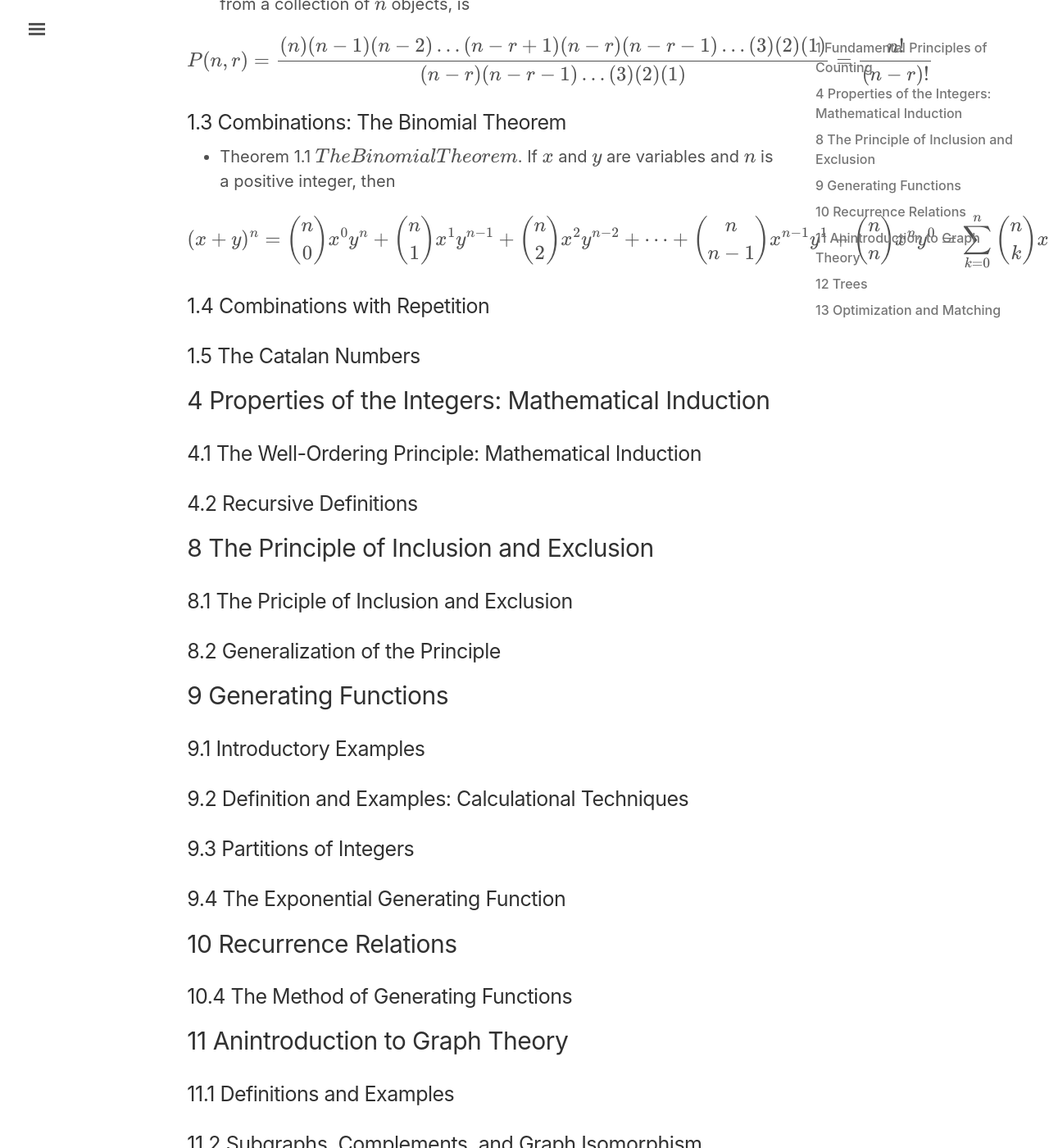
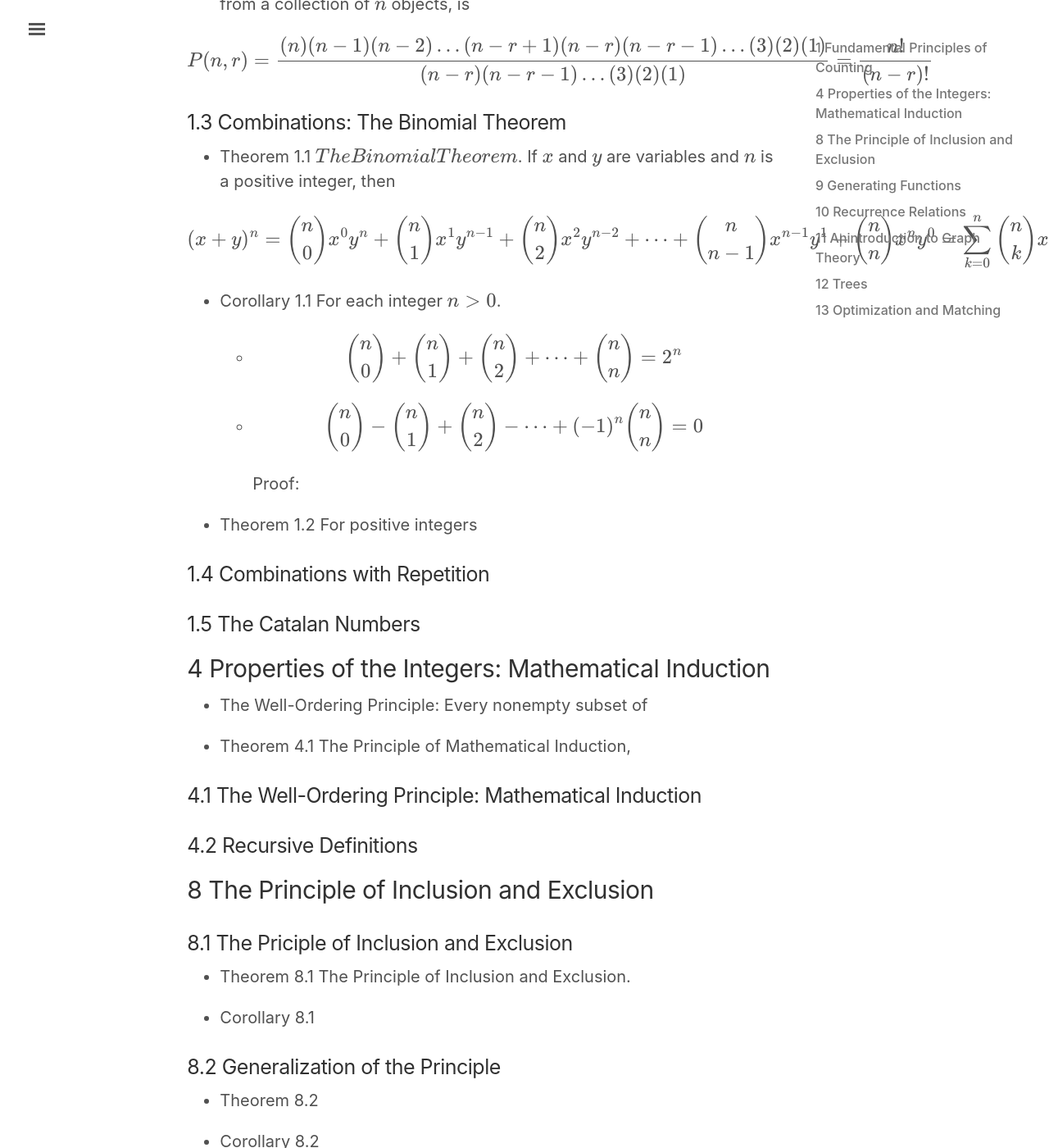
Before and after one commit to lingt-xyz/note, a Jekyll site: the page built from _posts/2018-09-01-COMP339.md, in a window 1280 px wide and 1400 px high, scrolled down 1021 px. Shown: the whole window at 82% size. Built offline with Jekyll 4.4.1, drawn with Linux system fonts in a browser that asks for light colours; formulas are drawn with MathJax 3; comment, search, counter and statistics services are not loaded; some of the changed text lies outside the part shown.

Commit message:
add 339 outline

```diff
--- a/_posts/2018-09-01-COMP339.md
+++ b/_posts/2018-09-01-COMP339.md
@@ -40,16 +40,27 @@
 * Theorem 1.1 {% raw %}$$The Binomial Theorem$${% endraw %}. If {% raw %}$$x$${% endraw %} and {% raw %}$$y$${% endraw %} are variables and {% raw %}$$n$${% endraw %} is a positive integer, then
 {% raw %}
 $$
-(x+y)^n=\binom{n}{0}x^0y^n+\binom{n}{1}x^1y^{n-1}+\binom{n}{2}x^2y^{n-2}+\cdots+\binom{n}{n-1}x^{n-1}y^1+\binom{n}{n}x^{n}y^0=\sum_{k=0}^n\binom{n}{k}x^ky^{n-k}
+(x+y)^n=\binom{n}{0}x^0y^n+\binom{n}{1}x^1y^{n-1}+\binom{n}{2}x^2y^{n-2}+\dots+\binom{n}{n-1}x^{n-1}y^1+\binom{n}{n}x^{n}y^0=\sum_{k=0}^n\binom{n}{k}x^ky^{n-k}
 $$
 {% endraw %}
 
+* Corollary 1.1 For each integer {% raw %}$$n\gt0$${% endraw %}.
+    *  {% raw %}$$ \binom{n}{0}+\binom{n}{1}+\binom{n}{2}+\dots+\binom{n}{n}=2^n$${% endraw %}
+    *  {% raw %}$$ \binom{n}{0}-\binom{n}{1}+\binom{n}{2}-\dots+(-1)^n\binom{n}{n}=0$${% endraw %}
+
+        Proof:
+
+* Theorem 1.2 For positive integers
 
 ### 1.4 Combinations with Repetition
 
 ### 1.5 The Catalan Numbers
 
 ## 4 Properties of the Integers: Mathematical Induction
+
+* The Well-Ordering Principle: Every nonempty subset of
+
+* Theorem 4.1 The Principle of Mathematical Induction,
 
 ### 4.1 The Well-Ordering Principle: Mathematical Induction
 
@@ -59,7 +70,15 @@
 
 ### 8.1 The Priciple of Inclusion and Exclusion
 
+* Theorem 8.1 The Principle of Inclusion and Exclusion.
+
+* Corollary 8.1
+
 ### 8.2 Generalization of the Principle
+
+* Theorem 8.2
+
+* Corollary 8.2
 
 ## 9 Generating Functions
 
@@ -67,9 +86,14 @@
 
 ### 9.2 Definition and Examples: Calculational Techniques
 
+* Definition 9.1
+
+
 ### 9.3 Partitions of Integers
 
 ### 9.4 The Exponential Generating Function
+
+* Definition 9.2
 
 ## 10 Recurrence Relations
 
@@ -79,15 +103,97 @@
 
 ### 11.1 Definitions and Examples
 
+* Definition 11.1
+
+* Definition 11.2
+
+* Definition 11.3
+
+* Theorem 11.1
+
+* Definition 11.4
+
+* Definition 11.5
+
+* Definition 11.6
+
 ### 11.2 Subgraphs, Complements, and Graph Isomorphism
+
+* Definition 11.7
+
+* Definition 11.8
+
+* Definition 11.9
+
+* Definition 11.10
+
+* Definition 11.11
+
+* Definition 11.12
+
+* Definition 11.13
 
 ### 11.3 Vertex Degree: Euler Trails and Circuits
 
+* Definition 11.14
+
+* Theorem 11.1
+
+* Corollary 11.1
+
+* Definition 11.15
+
+* Theorem 11.3
+
+* Corollary 11.2
+
+* Definition 11.16
+
+* Theorem 11.4
+
 ### 11.4 Planar Graphs
+
+* Definition 11.17
+
+* Definition 11.18
+
+* Definition 11.19
+
+* Theorem 11.5
+
+* Theorem 11.6
+
+* Corollary 11.3
+
+* Definition 11.20
 
 ### 11.5 Hamilton Paths and Cycles
 
+* Definition 11.21
+
+* Theorem 11.7
+
+* Theorem 11.8
+
+* Theorem 11.9
+
+* Corollary 11.5
+
+* Corollary 11.6
+
 ### 11.6 Graph Coloring and Chromatic Polynomials
+
+* Definition 11.22
+
+* Theorem 11.10
+
+* Theorem 11.11
+
+* Theorem 11.12
+
+* Theorem 11.13
+
+* Theorem 11.14
 
 ### 11.7 Summary and Historical Review
 
@@ -95,6 +201,30 @@
 
 ### 12.1 Definitions, Properties, and Exmaples
 
+* Definition 12.1
+
+* Theorem 12.1
+
+* Theorem 12.2
+
+* Theorem 12.3
+
+* Theorem 12.4
+
+* Theorem 12.5
+
 ## 13 Optimization and Matching
 
 ### 13.4 Matching Theory
+
+* Definition 13.9
+
+* Theorem 13.7
+
+* Corollary 13.6
+
+* Definition 13.10
+
+* Definition 13.11
+
+* Theorem 13.8
```
